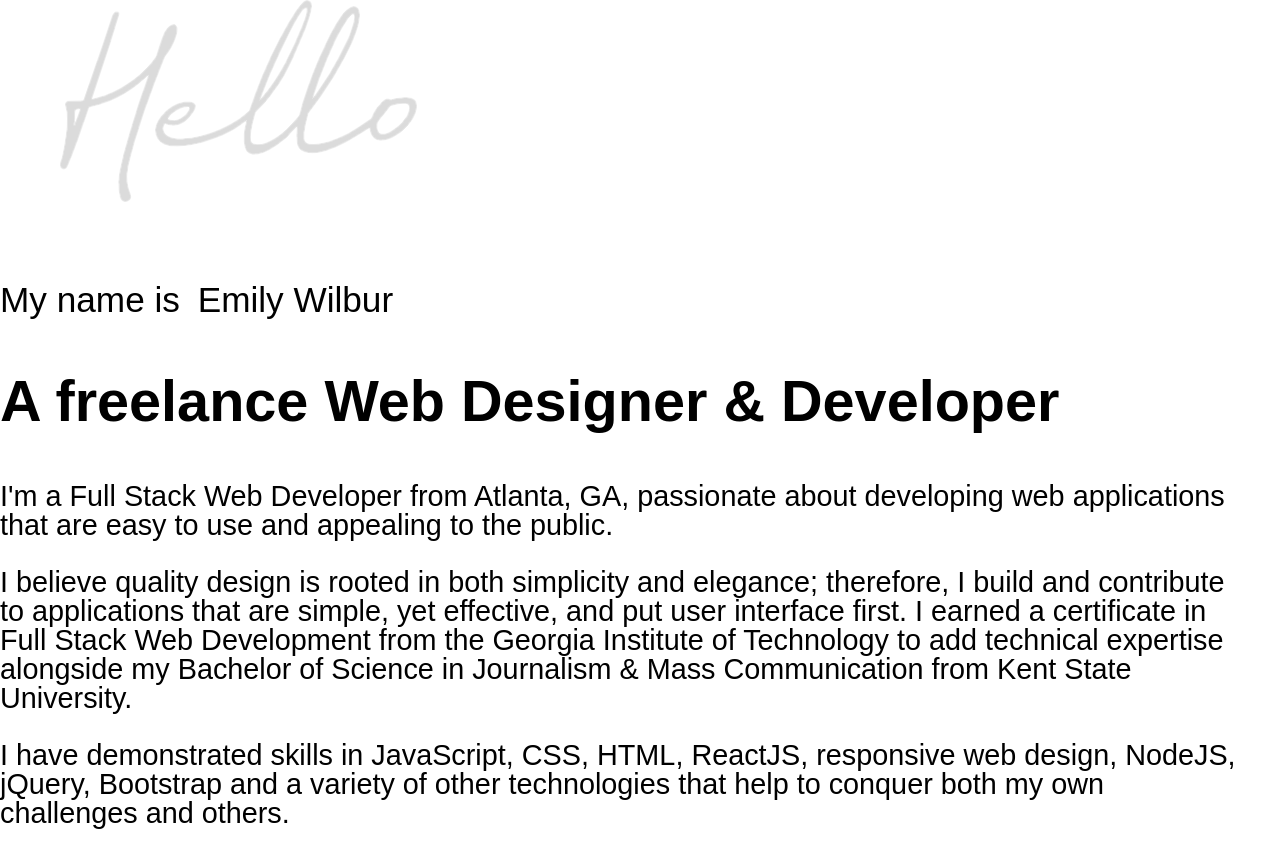
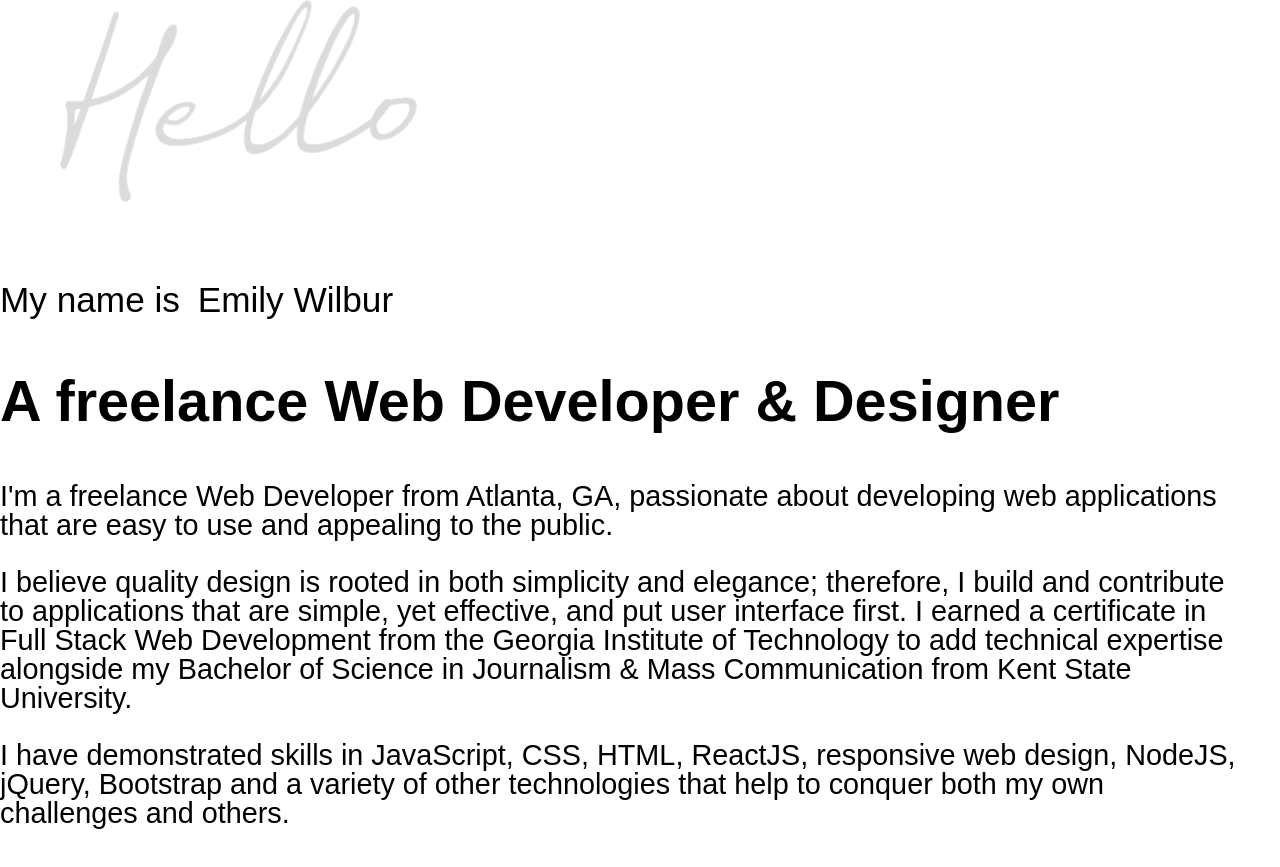
Before and after one commit to emilyjwilbur/react_portfolio, a React (Create React App) app: page /about in a window 1280 px wide. Shown: the part 353-1220 px from the top of the page. Built offline with nearby package versions, Linux system fonts and the light colour scheme; the HTML template or start-up script is replaced by a standard one.

Commit message:
homepage change

```diff
--- a/package.json
+++ b/package.json
@@ -1,6 +1,6 @@
 {
   "name": "my-app",
-  "homepage": "https://infallible-banach-eac854.netlify.app/",
+  "homepage": "emilyjwilbur.com",
   "version": "0.1.0",
   "private": true,
   "dependencies": {
--- a/src/components/AboutSection.js
+++ b/src/components/AboutSection.js
@@ -86,7 +86,7 @@ export default function AboutSection() {
                     heading='About me'
                 />
                 <PText>
-                I'm a Full Stack Web Developer passionate about developing web applications that are easy to use and appealing to the public. I believe quality design is rooted in both simplicity and elegance; therefore, I build and contribute to applications that are simple, yet effective, and put user interface first. I earned a certificate in Full Stack Web Development from the Georgia Institute of Technology to add technical expertise alongside my Bachelor of Science in Journalism & Mass Communication from Kent State University.
+                I'm a freelance Web Developer passionate about developing web applications that are easy to use and appealing to the public. <br /> <br /> I believe quality design is rooted in both simplicity and elegance; therefore, I build and contribute to applications that are simple, yet effective, and put user interface first.
                 </PText>
                 <div className="aboutSection_buttons">
                     <Button btnLink='/projects' btnText="my work"></Button>
--- a/src/pages/About.js
+++ b/src/pages/About.js
@@ -67,11 +67,11 @@ export default function About() {
               My name is <span>Emily Wilbur</span>
             </p>
             <h2 className="about_heading">
-              A freelance Web Designer & Developer
+              A freelance Web Developer & Designer
             </h2>
             <div className="about_info">
               <PText>
-                I'm a Full Stack Web Developer from Atlanta, GA, passionate
+                I'm a freelance Web Developer from Atlanta, GA, passionate
                 about developing web applications that are easy to use and
                 appealing to the public. <br /> <br />
                 I believe quality design is rooted in both simplicity and
```
